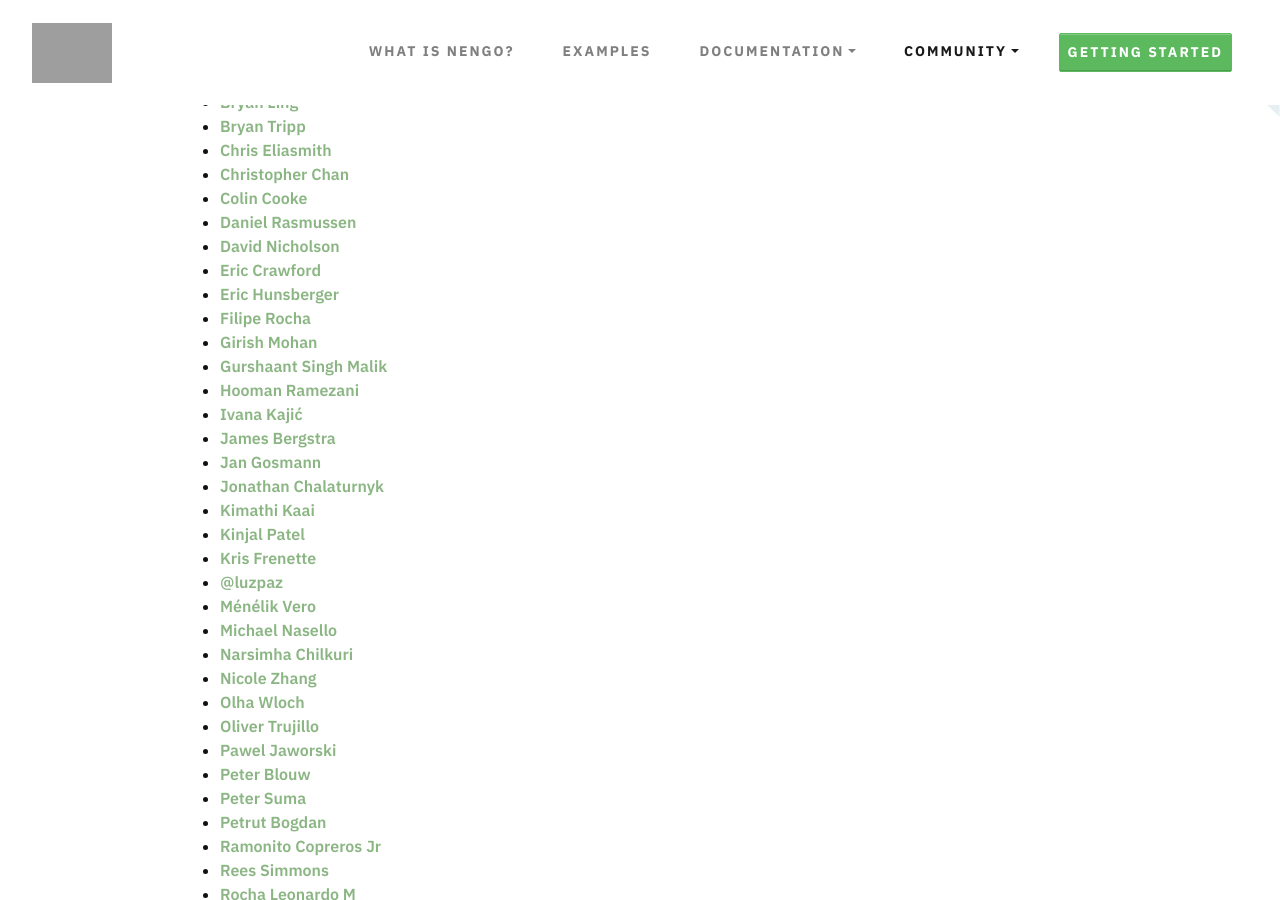
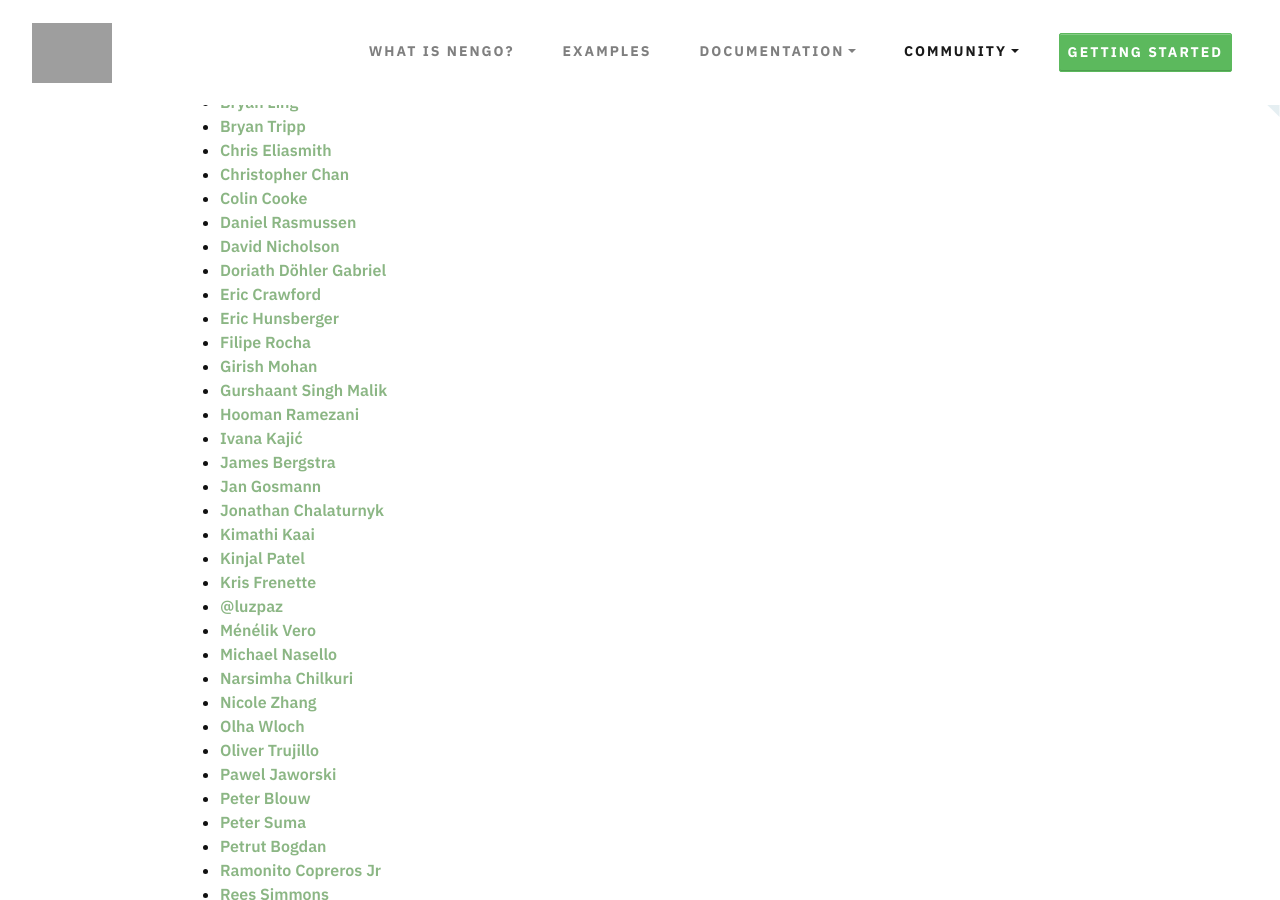
Before and after one commit to nengo/nengo.github.io, a Jekyll site: the page built from people.md, in a window 1280 px wide and 900 px high, scrolled down 698 px. Built offline with Jekyll 4.4.1, drawn with Linux system fonts in a browser that asks for light colours; nearby versions of some CDN libraries.

Commit message:
Add my name to people.md

```diff
--- a/people.md
+++ b/people.md
@@ -36,6 +36,7 @@
 - [Colin Cooke](mailto:clvcooke@uwaterloo.ca)
 - [Daniel Rasmussen](mailto:dhrsmss@gmail.com)
 - [David Nicholson](mailto:nicholdav@gmail.com)
+- [Doriath Döhler Gabriel](mailto:gabriel.doriath.dohler@ens.fr)
 - [Eric Crawford](mailto:eric.crawford@mail.mcgill.ca)
 - [Eric Hunsberger](mailto:erichuns@gmail.com)
 - [Filipe Rocha](mailto:f.rocha41@gmail.com)
```
